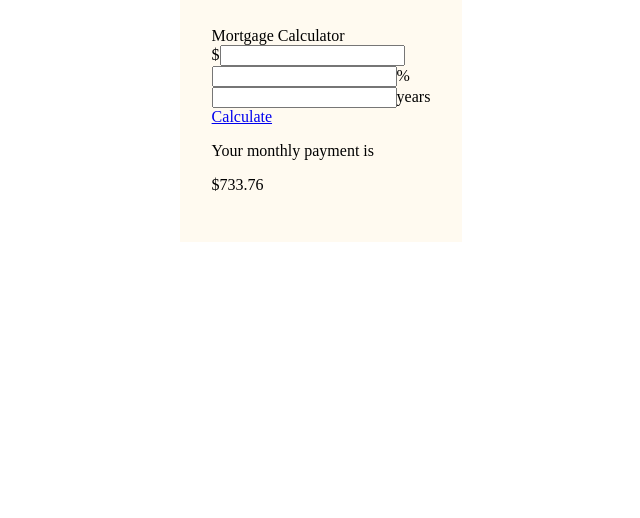
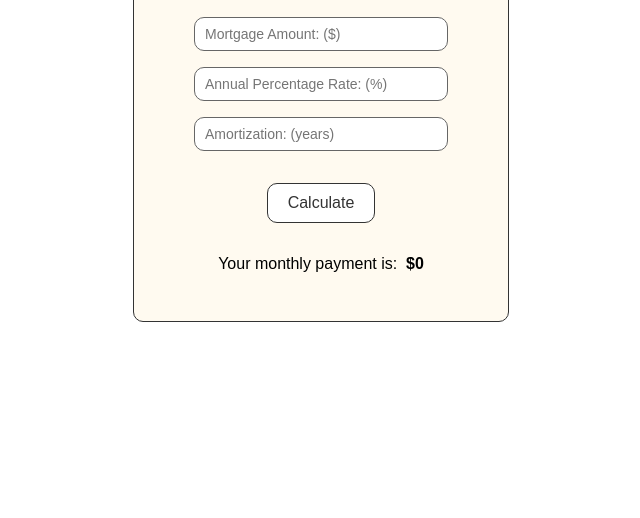
Before and after one commit to ilonacodes/30-mortgageCalculator, a plain HTML site: page index.html in a window 1280 px wide. Shown: the part 282-800 px from the top of the page, without its empty margins (319-959 px from the left). Drawn offline with Linux system fonts and the light colour scheme.

Commit message:
Implement Mortgage Calculator

```diff
--- a/index.html
+++ b/index.html
@@ -2,6 +2,7 @@
 <html lang="en">
 <head>
     <meta charset="UTF-8">
+    <meta name="viewport" content="width=device-width, initial-scale=1">
     <title>Mortgage Calculator</title>
     <link rel="stylesheet" href="src/index.css">
 </head>
@@ -13,15 +14,15 @@
         </div>
 
         <div class="principal-container">
-            $<input type="number" id="principal">
+            <input type="text" id="principal" placeholder="Mortgage Amount: ($)">
         </div>
 
         <div class="rate-container">
-            <input type="number" id="rate">%
+            <input type="text" id="rate" placeholder="Annual Percentage Rate: (%)">
         </div>
 
         <div class="loan-term-container">
-            <input type="number" id="loan_term">years
+            <input type="text" id="loan_term" placeholder="Amortization: (years)">
         </div>
 
         <div class="calculate">
@@ -29,10 +30,11 @@
         </div>
 
         <div class="result-container">
-            <p>Your monthly payment is</p>
-            <p id="result">$733.76</p>
+            <p>Your monthly payment is: &nbsp;</p>
+            <p id="result">$0</p>
         </div>
     </div>
 </div>
+<script src="src/index.js"></script>
 </body>
 </html>
--- a/src/index.css
+++ b/src/index.css
@@ -2,6 +2,7 @@ body {
     padding: 0;
     margin: 0;
     height: 100vh;
+    font-family: sans-serif;
 }
 
 .container {
@@ -10,9 +11,68 @@ body {
     justify-content: center;
     align-items: center;
     height: 100%;
+    margin: 0 2rem;
 }
 
 .center {
     background-color: floralwhite;
     padding: 2rem;
+    border: 1px solid #333;
+    border-radius: 10px;
 }
+
+.title {
+    font-size: 2rem;
+    color: #333;
+    text-align: center;
+    font-weight: 600;
+    margin-bottom: 2rem;
+}
+
+.principal-container, .rate-container, .loan-term-container {
+    display: flex;
+    justify-content: center;
+    flex: 1;
+    width: 100%;
+    margin: 1rem 0;
+}
+
+input {
+    width: 240px;
+    height: 30px;
+    outline: 0;
+    border-radius: 10px;
+    border: 1px solid #666;
+    padding-left: 10px;
+    font-size: 14px;
+}
+
+.calculate {
+    display: flex;
+    justify-content: center;
+
+}
+
+a {
+    text-decoration: none;
+    color: #333;
+    padding: 10px 20px;
+    background-color: white;
+    border: 1px solid #333;
+    border-radius: 10px;
+    margin-top: 1rem;
+}
+
+a:hover {
+    opacity: .8;
+}
+
+.result-container {
+    display: flex;
+    justify-content: center;
+    margin-top: 1rem;
+}
+
+#result {
+    font-weight: 600;
+}
--- /dev/null
+++ b/src/index.js
@@ -0,0 +1,20 @@
+var principalElem = document.querySelector('#principal');
+var rateElem = document.querySelector('#rate');
+var loanTermElem = document.querySelector('#loan_term');
+var calcBtn = document.querySelector('a');
+var resultElem = document.querySelector('#result');
+
+var principal, rate, loanterm;
+
+function calculateMortgage() {
+    var increase = Math.pow((1 + rate / 100), loanterm);
+    return principal * increase;
+}
+
+calcBtn.addEventListener('click', function (e) {
+    principal = principalElem.value;
+    rate = rateElem.value;
+    loanterm = loanTermElem.value;
+
+    resultElem.innerText = '$' + calculateMortgage().toFixed(2);
+});
```
